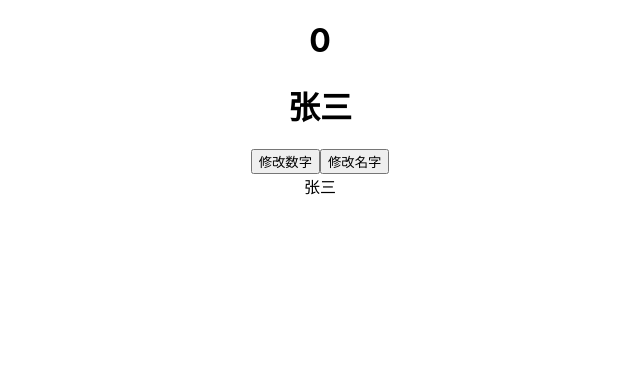
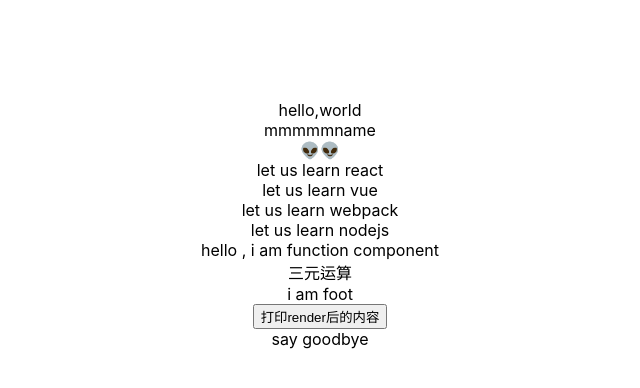
Before and after one commit to boom-sakalaka/React-Hooks-Learning, a React (Create React App) app: page / in a window 1280 px wide. Shown: the top 388 px of the page, without its empty margins (320-960 px from the left). Built offline with nearby package versions, Linux system fonts and the light colour scheme.

Commit message:
React jsx的理解

```diff
--- a/src/App.js
+++ b/src/App.js
@@ -2,37 +2,35 @@
  * @Author: GZH
  * @Date: 2021-06-30 15:54:49
  * @LastEditors: GZH
- * @LastEditTime: 2021-07-02 14:40:51
+ * @LastEditTime: 2021-07-15 09:15:03
  * @FilePath: \my-app\src\App.js
  */
 import './App.css';
 // import Counter from './pages/Counter';
 // import MemoTest from './pages/MemoTest';
 // import UseReducerTest from './pages/UseReducerTest'
-// import UseLayoutEffect from './pages/UseLayoutEffect';
+// import UseLayoutEffect from './pages/base/UseLayoutEffect';
 // import MousePosition from './pages/MousePosition';
 // import ParentCom from './pages/memo/ParentCom';
 // import ParentComTwo from './pages/memo/ParentComTwo';
-import ParentComThree from './pages/memo/ParentComThree';
+// import ParentComThree from './pages/memo/ParentComThree';
+import JsxSource from './pages/jsxSource/index';
 
 function App() {
   return (
     <div className='App'>
       {/* <Counter number={3}/> */}
-
       {/* memo useMemo useCallback 的使用  加上了useFomatList的使用，配合useMemo useCallBack 提高性能*/}
       {/* <MemoTest /> */}
-
       {/* UseReducer 的使用 类似于redux */}
       {/* <UseReducerTest /> */}
+      {/* <UseLayoutEffect /> */}
+      {/* <MousePosition /> */}
+      {/* <ParentCom /> */}
+      {/* <ParentComThree /> */}
 
-      {/* <UseLayoutEffect /> */}
-
-      {/* <MousePosition /> */}
-
-      {/* <ParentCom /> */}
-
-      <ParentComThree />
+      {/* jsx 解析原理 */}
+      <JsxSource />
     </div>
   );
 }
--- /dev/null
+++ b/src/pages/jsxSource/index.js
@@ -0,0 +1,123 @@
+/*
+ * @Author: GZH
+ * @Date: 2021-07-13 09:05:53
+ * @LastEditors: GZH
+ * @LastEditTime: 2021-07-15 09:19:00
+ * @FilePath: \my-app\src\pages\jsxSource\index.js
+ * @Description: render 会被babel编译成  React.createElement的嵌套结构，
+ * 从而生成一个个React element,在最后一个调和阶段生成与之对应的fiber对象
+ *
+ *
+ *
+ * babel 编译 render 函数
+ * createElement 组件的参数
+ * React.createElement(
+ *  type,
+ *  [props],
+ *  [...children]
+ * )
+ *
+ * type: 第一个参数，如果是组件类型，会传入组件对应的类或函数，如果是dom类型，就是标签名
+ * props: 如果type 是dom ，那么props 属性传入的就会是 dom属性，如果是组件，传入的就是 props
+ * children 嵌套,有可能是文本节点或者是组件、dom的数组，不断嵌套
+ */
+import React from 'react';
+
+const toLearn = ['react', 'vue', 'webpack', 'nodejs'];
+
+const TextComponent = () => <div> hello , i am function component </div>;
+
+/* TODO: ② */
+class Index extends React.Component {
+  status = false; /* 状态 */
+  renderFoot = () => <div> i am foot</div>;
+  /* 控制渲染 */
+  controlRender = () => {
+    const reactElement = (
+      <div style={{ marginTop: '100px' }} className='container'>
+        {/* element 元素类型 */}
+        <div>
+          hello,world
+          <div>mmmmmname</div>
+        </div>
+        {/* fragment 类型 */}
+        <React.Fragment>
+          <div> 👽👽 </div>
+        </React.Fragment>
+        {/* text 文本类型 */}
+        my name is alien
+        {/* 数组节点类型 */}
+        {toLearn.map(item => (
+          <div key={item}>let us learn {item} </div>
+        ))}
+        {/* 组件类型 */}
+        <TextComponent />
+        {/* 三元运算 */}
+        {this.status ? <TextComponent /> : <div>三元运算</div>}
+        {/* 函数执行 */}
+        {this.renderFoot()}
+        <button onClick={() => console.log(this.render())}>打印render后的内容</button>
+      </div>
+    );
+
+    const { children } = reactElement.props;
+    // debugger;
+    /* 第一步 ： 扁平化 children  ,只处理了第一层的嵌套*/
+    const flatChildren = React.Children.toArray(children);
+    console.log(flatChildren);
+    /* 第二步 ： 除去文本节点 */
+    const newChildren = [];
+    React.Children.forEach(flatChildren, item => {
+      if (React.isValidElement(item)) newChildren.push(item);
+    });
+    /* 第三步，插入新的节点 */
+    const lastChildren = React.createElement(`div`, { props: { className: 'last' } }, `say goodbye`);
+    newChildren.push(lastChildren);
+
+    /* 第四步：修改容器节点 */
+    console.log(reactElement);
+    const newReactElement = React.cloneElement(reactElement, {}, ...newChildren);
+    console.log(newReactElement);
+    return newReactElement;
+  };
+  render() {
+    return this.controlRender();
+  }
+}
+
+/* TODO: ①  */
+// class Index extends React.Component {
+//   status = false; /* 状态 */
+//   componentDidMount() {
+//     console.log(this);
+//   }
+//   renderFoot = () => <div> i am foot</div>;
+//   render() {
+//     /* 以下都是我们常用的jsx元素节 */
+//     return (
+//       <div style={{ marginTop: '100px' }}>
+//         {/* element 元素类型 */}
+//         <div>hello,world</div>
+//         {/* fragment 类型 */}
+//         <React.Fragment>
+//           <div> 👽👽 </div>
+//         </React.Fragment>
+//         {/* text 文本类型 */}
+//         my name is alien
+//         {/* 数组节点类型 */}
+//         {toLearn.map(item => (
+//           <div key={item}>let us learn {item} </div>
+//         ))}
+//         {/* 组件类型 */}
+//         <TextComponent />
+//         {/* 三元运算 */}
+//         {this.status ? <TextComponent /> : <div>三元运算</div>}
+//         {/* 函数执行 */}
+//         {this.renderFoot()}
+//         <button onClick={() => console.log(this.render())}>打印render后的内容</button>
+//       </div>
+//     );
+//   }
+// }
+
+export default Index;
```
Also changed, not shown: src/pages/base/UseLayoutEffect.js (+4 -4 lines).
